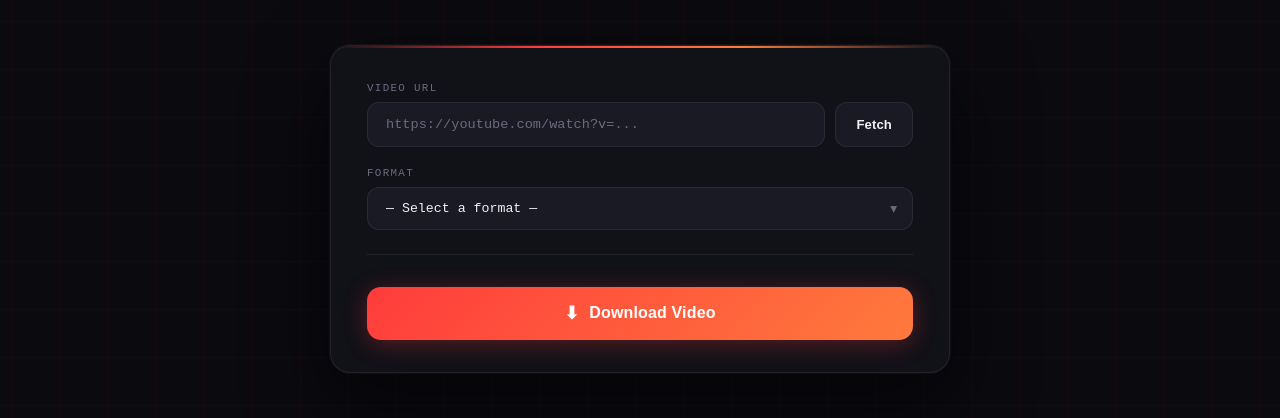
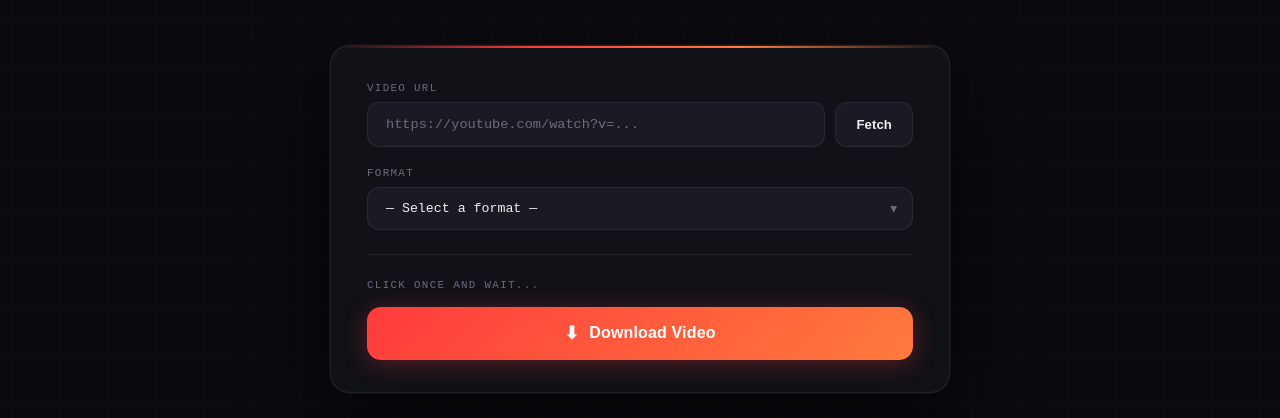
Before and after one commit to sharatkatwa/youtube-downloader-js, a website: page public/index.html in a window 1280 px wide. Shown: the part 375-793 px from the top of the page. Drawn offline with Linux system fonts and the light colour scheme.

Commit message:
added a label to download button

```diff
--- a/public/index.html
+++ b/public/index.html
@@ -45,7 +45,7 @@
       </div>
 
       <div class="divider"></div>
-
+      <p class="field-label">Click Once and Wait...</p>
       <button onclick="download()">
         <div class="btn-inner">
           <span class="btn-icon">⬇︎</span>
```
